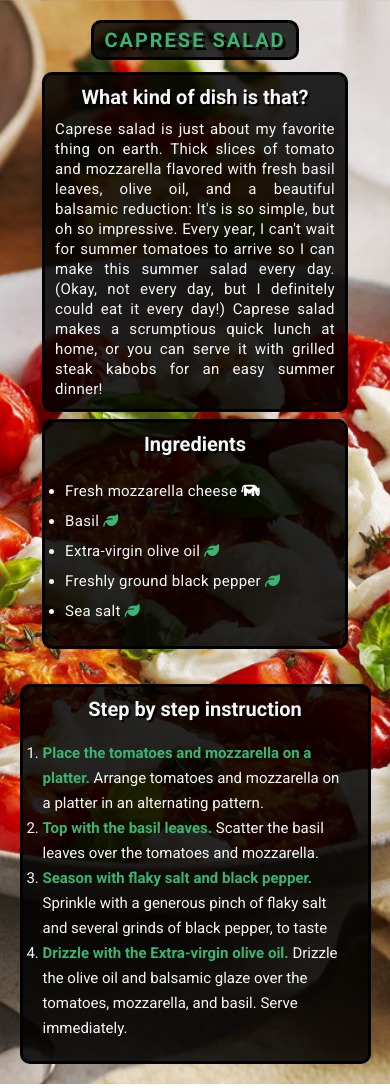
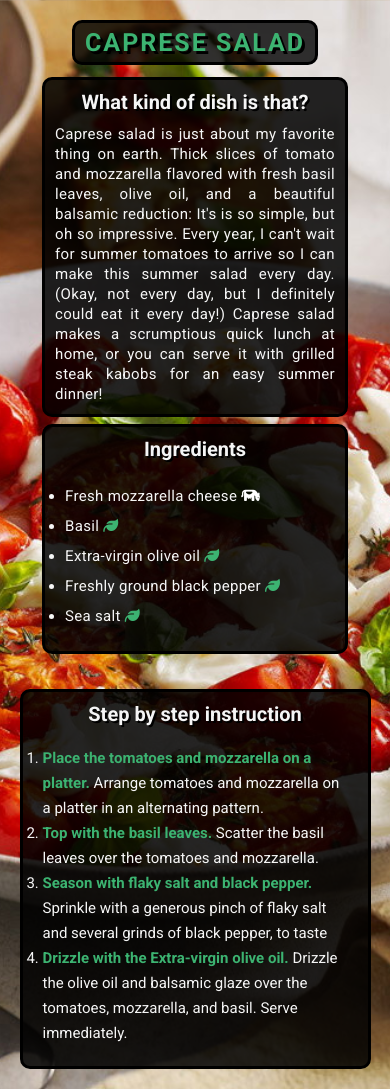
Before and after one commit to Aclyoneus/Recipe, a plain HTML site: page index.html in a window 390 px wide. Drawn offline with Linux system fonts and the light colour scheme.

Commit message:
finished little repairs

```diff
--- a/index.html
+++ b/index.html
@@ -51,5 +51,6 @@
             </div>
         </section>
     </main>
+    <script src="main.js"></script>
 </body>
 </html>
--- a/style.css
+++ b/style.css
@@ -166,7 +166,11 @@ b {
     }
 
     .header-text {
-        font-size: 2rem;
+        font-size: 2.5rem;
+    }
+
+    .dish-description-header {
+        text-align: center;
     }
 
     .dish-ingredients-list {
```
